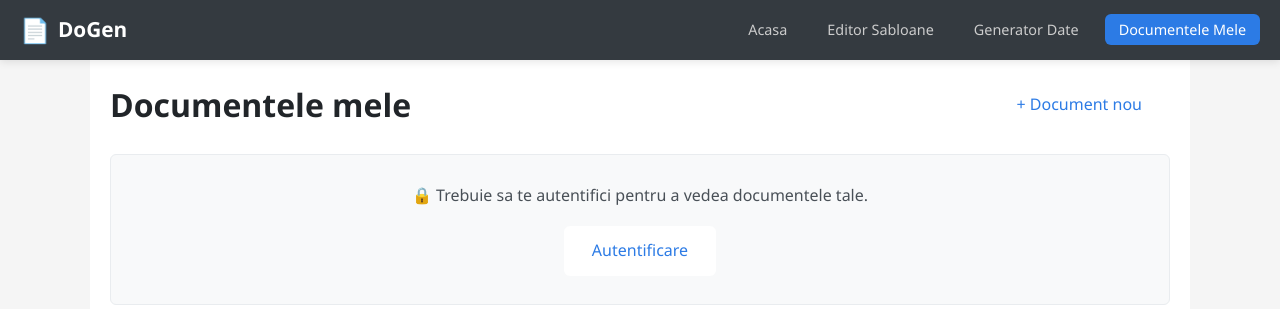
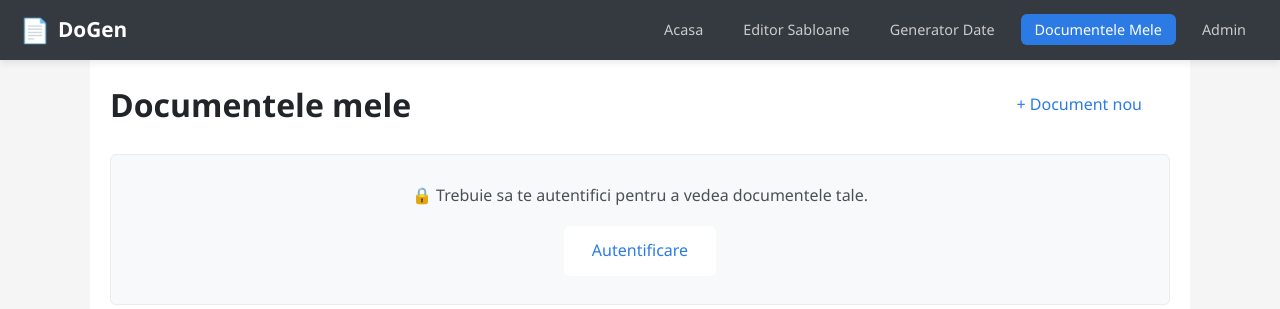
Before and after one commit to dianapreutu/TW_CURMEIBIANCA_PREUTUDIANA_2A2, a PHP site: page /docgen/views/documents.php in a window 1280 px wide. Shown: the top 309 px of the page. Run offline with PHP 8.4, Linux system fonts and the light colour scheme.

Commit message:
fixes buton admin in functie de rog

```diff
--- a/views/documents.php
+++ b/views/documents.php
@@ -78,7 +78,7 @@ if ($isAuthenticated) {
                 <li><a href="<?php echo BASE_URL; ?>/index.php?page=editor">Editor Sabloane</a></li>
                 <li><a href="<?php echo BASE_URL; ?>/index.php?page=generator">Generator Date</a></li>
                 <li><a href="<?php echo BASE_URL; ?>/index.php?page=documents" class="active">Documentele Mele</a></li>
-                <?php if (isset($_SESSION['admin']) && $_SESSION['admin'] === true): ?>
+                <?php if (!isset($_SESSION['user_id']) || (isset($_SESSION['admin']) && $_SESSION['admin'] === true)): ?>
                     <li><a href="<?php echo BASE_URL; ?>/admin/index.php">Admin</a></li>
                 <?php endif; ?>
                 <?php if (isset($_SESSION['user_id']) || isset($_SESSION['admin'])): ?>
--- a/views/editor.php
+++ b/views/editor.php
@@ -30,7 +30,7 @@ require_once __DIR__ . '/../config.php';
                 <li><a href="<?php echo BASE_URL; ?>/index.php?page=editor" class="active">Editor Sabloane</a></li>
                 <li><a href="<?php echo BASE_URL; ?>/index.php?page=generator">Generator Date</a></li>
                 <li><a href="<?php echo BASE_URL; ?>/index.php?page=documents">Documentele Mele</a></li>
-                <?php if (isset($_SESSION['admin']) && $_SESSION['admin'] === true): ?>
+                <?php if (!isset($_SESSION['user_id']) || (isset($_SESSION['admin']) && $_SESSION['admin'] === true)): ?>
                     <li><a href="<?php echo BASE_URL; ?>/admin/index.php">Admin</a></li>
                 <?php endif; ?>
                  <?php if (isset($_SESSION['user_id']) || isset($_SESSION['admin'])): ?>
--- a/views/generator.php
+++ b/views/generator.php
@@ -30,7 +30,7 @@ require_once __DIR__ . '/../config.php';
                 <li><a href="<?php echo BASE_URL; ?>/index.php?page=editor">Editor Sabloane</a></li>
                 <li><a href="<?php echo BASE_URL; ?>/index.php?page=generator" class="active">Generator Date</a></li>
                 <li><a href="<?php echo BASE_URL; ?>/index.php?page=documents">Documentele Mele</a></li>
-                <?php if (isset($_SESSION['admin']) && $_SESSION['admin'] === true): ?>
+                <?php if (!isset($_SESSION['user_id']) || (isset($_SESSION['admin']) && $_SESSION['admin'] === true)): ?>
                     <li><a href="<?php echo BASE_URL; ?>/admin/index.php">Admin</a></li>
                 <?php endif; ?>
                 <?php if (isset($_SESSION['user_id']) || isset($_SESSION['admin'])): ?>
--- a/views/home.php
+++ b/views/home.php
@@ -29,7 +29,7 @@ require_once __DIR__ . '/../config.php';
                 <li><a href="<?php echo BASE_URL; ?>/index.php?page=editor">Editor Sabloane</a></li>
                 <li><a href="<?php echo BASE_URL; ?>/index.php?page=generator">Generator Date</a></li>
                 <li><a href="<?php echo BASE_URL; ?>/index.php?page=documents">Documentele Mele</a></li>
-                <?php if (isset($_SESSION['admin']) && $_SESSION['admin'] === true): ?>
+                <?php if (!isset($_SESSION['user_id']) || (isset($_SESSION['admin']) && $_SESSION['admin'] === true)): ?>
                     <li><a href="<?php echo BASE_URL; ?>/admin/index.php">Admin</a></li>
                 <?php endif; ?>
                 <?php if (isset($_SESSION['user_id']) || isset($_SESSION['admin'])): ?>
--- a/views/preview.php
+++ b/views/preview.php
@@ -52,7 +52,7 @@ if (!$document) {
             <li><a href="<?php echo BASE_URL; ?>/index.php?page=editor">Editor Sabloane</a></li>
             <li><a href="<?php echo BASE_URL; ?>/index.php?page=generator">Generator Date</a></li>
             <li><a href="<?php echo BASE_URL; ?>/index.php?page=documents">Documentele Mele</a></li>
-            <?php if (isset($_SESSION['admin']) && $_SESSION['admin'] === true): ?>
+            <?php if (!isset($_SESSION['user_id']) || (isset($_SESSION['admin']) && $_SESSION['admin'] === true)): ?>
                 <li><a href="<?php echo BASE_URL; ?>/admin/index.php">Admin</a></li>
             <?php endif; ?>
         </ul>
```
